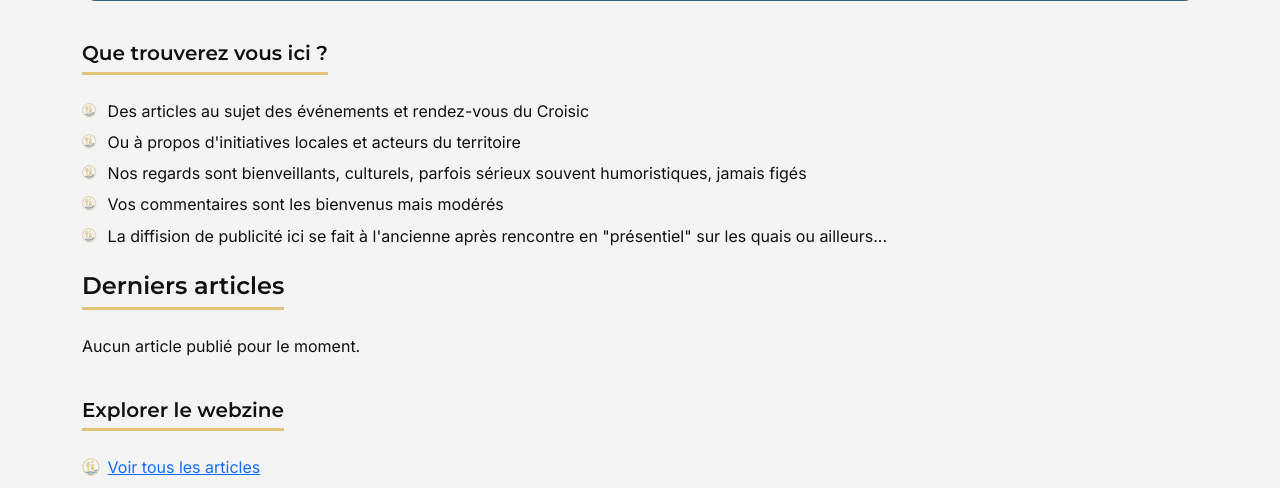
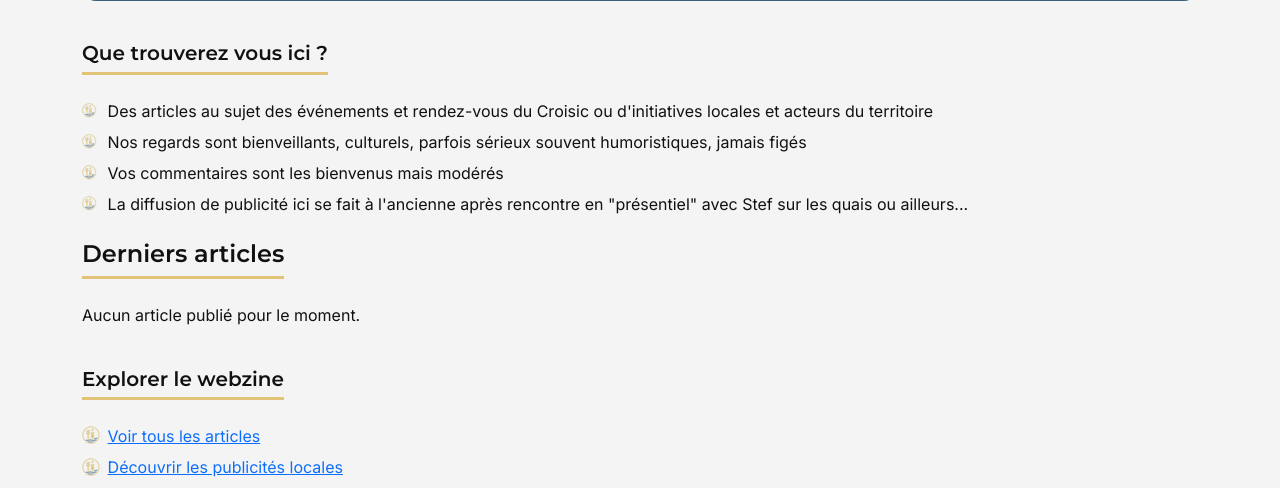
Before and after one commit to misterned/unefaimdevie, a Django app: page / in a window 1280 px wide. Shown: the part 337-825 px from the top of the page. Run offline with Django 5.2, Linux system fonts and the light colour scheme; data that the repository does not hold is empty; parts of the project's set-up code (start-up, migrations or seed data) failed here and were passed over.

Commit message:
enfin fixé

```diff
--- a/core/templates/home.html
+++ b/core/templates/home.html
@@ -17,11 +17,10 @@
 <section class="mb-4">
     <h2 class="h5 section-title">Que trouverez vous ici ?</h2>
     <ul class="list-favicon list-favicon-md">
-        <li>Des articles au sujet des événements et rendez-vous du Croisic</li>
-        <li>Ou à propos d'initiatives locales et acteurs du territoire</li>
+        <li>Des articles au sujet des événements et rendez-vous du Croisic ou d'initiatives locales et acteurs du territoire</li>
         <li>Nos regards sont bienveillants, culturels, parfois sérieux souvent humoristiques, jamais figés</li>
         <li>Vos commentaires sont les bienvenus mais modérés</li>
-        <li>La diffision de publicité ici se fait à l'ancienne après rencontre en "présentiel" sur les quais ou ailleurs...</li>
+        <li>La diffusion de publicité ici se fait à l'ancienne après rencontre en "présentiel" avec Stef sur les quais ou ailleurs...</li>
     </ul>
 </section>
 
```
